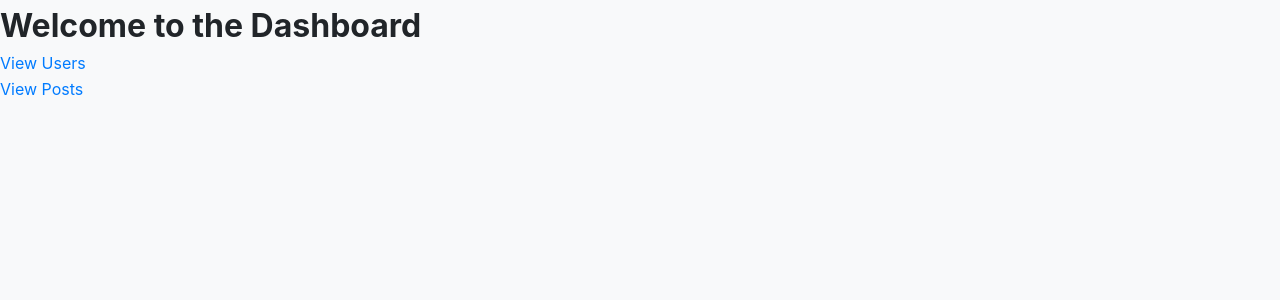
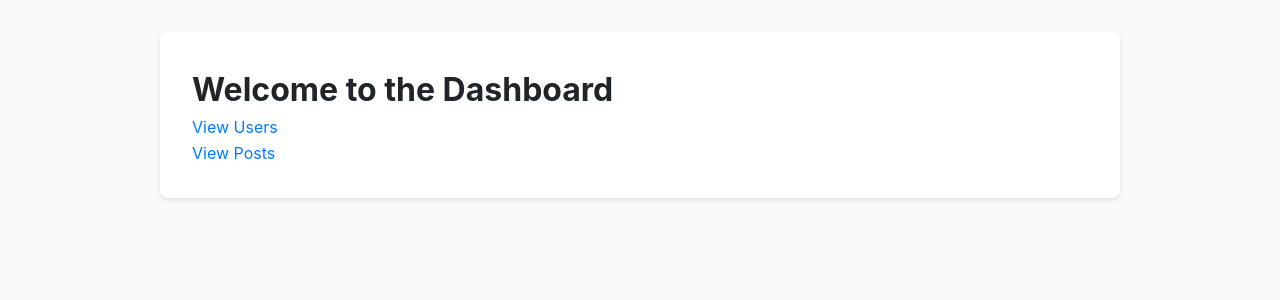
Before and after one commit to furkycl/fullstack-assignment, a React (Vite) app in the folder frontend/: page / in a window 1280 px wide. Shown: the top 300 px of the page. Built offline with nearby package versions, Linux system fonts and the light colour scheme.

Commit message:
styles: Add a main layout container for consistent content width

```diff
--- /dev/null
+++ b/frontend/src/App.module.css
@@ -0,0 +1,8 @@
+.container {
+  max-width: 960px;
+  margin: 2rem auto;
+  padding: 2rem;
+  background-color: var(--container-bg-color);
+  border-radius: 8px;
+  box-shadow: var(--box-shadow);
+}
--- a/frontend/src/App.tsx
+++ b/frontend/src/App.tsx
@@ -2,10 +2,11 @@ import { Routes, Route } from "react-router-dom";
 import HomePage from "./pages/HomePage";
 import UserList from "./components/UserList";
 import PostList from "./components/PostList";
+import styles from "./App.module.css";
 
 function App() {
   return (
-    <div>
+    <div className={styles.container}>
       {/* Rotalarımızı Routes bileşeni içinde tanımlıyoruz */}
       <Routes>
         {/* Ana sayfa için rota */}
```
